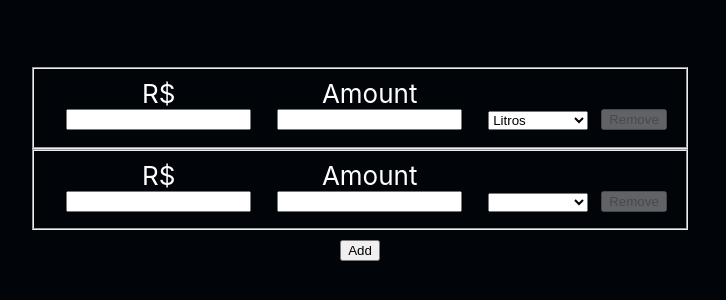
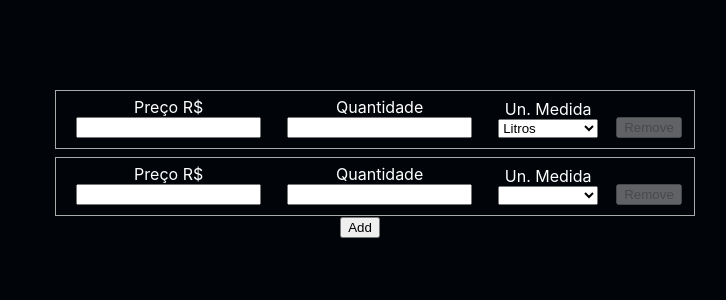
Before and after one commit to rafaelguinho/best-buy-calculator, a React (Create React App) app: page / in a window 1280 px wide. Shown: the part 236-536 px from the top of the page, without its empty margins (280-1006 px from the left). Built offline with nearby package versions, Linux system fonts and the light colour scheme.

Commit message:
More styles

```diff
--- a/src/App.css
+++ b/src/App.css
@@ -13,19 +13,60 @@
   }
 }
 
+fieldset{
+  border: 1px solid darkgray;
+  width: 100%;
+}
+
+fieldset:last-of-type{
+  margin-bottom: 0;
+}
+
+fieldset{
+  margin-bottom: .5em;
+}
+
+@media only screen and (max-width:375px){
+  .button-container{
+    display: flex;
+    justify-content: center;
+    margin-top: .5em;
+  }
+  .form-fields{
+    flex-direction: column;
+    align-items: center;
+  }
+  .Label-field > label{
+    margin-bottom: .2em;
+    }
+
+  .Label-field{
+    width: 100%;
+    margin: .5em;
+  }
+}
+
+@media only screen and (min-width:376px){
+  .Label-field{
+    margin: 0 .5em;
+  }
+
+  .form-fields{
+    align-items: flex-end;
+  }
+}
+
 .unit-select{
   min-width: 100px;
 }
 .form-fields{
   display: flex;
-  align-items: flex-end;
   justify-content: space-between;
 }
 
 .Label-field{
   display: flex;
   flex-direction: column;
-  margin: 0 .5em;
 }
 .App-header {
   background-color: #010409;
@@ -34,7 +75,6 @@
   flex-direction: column;
   align-items: center;
   justify-content: center;
-  font-size: calc(10px + 2vmin);
   color: white;
 }
 
--- a/src/calculator/BestBuy.jsx
+++ b/src/calculator/BestBuy.jsx
@@ -86,7 +86,7 @@ function BestBuy() {
               />
 
               <div className="Label-field">
-                <label>R$</label>
+                <label>Preço R$</label>
                 <input
                   ref={register}
                   onChange={fieldChanged}
@@ -97,7 +97,7 @@ function BestBuy() {
               </div>
 
               <div className="Label-field">
-                <label>Amount</label>
+                <label>Quantidade</label>
                 <input
                   ref={register}
                   onChange={fieldChanged}
@@ -108,6 +108,7 @@ function BestBuy() {
               </div>
 
               <div className="Label-field">
+              <label>Un. Medida</label>
                 <select
                 className="unit-select"
                   name={`${fieldName}.unit`}
@@ -150,7 +151,7 @@ function BestBuy() {
                 </select>
               </div>
 
-              <div>
+              <div className="button-container">
                 <button
                   type="button"
                   disabled={index <= 1}
@@ -165,7 +166,7 @@ function BestBuy() {
           </fieldset>
         );
       })}
-      <div>
+      <div className="button-container">
         <button
           type="button"
           onClick={() => {
```
Also changed, not shown: 1 other file (tests, documents, lock files or other folders).
